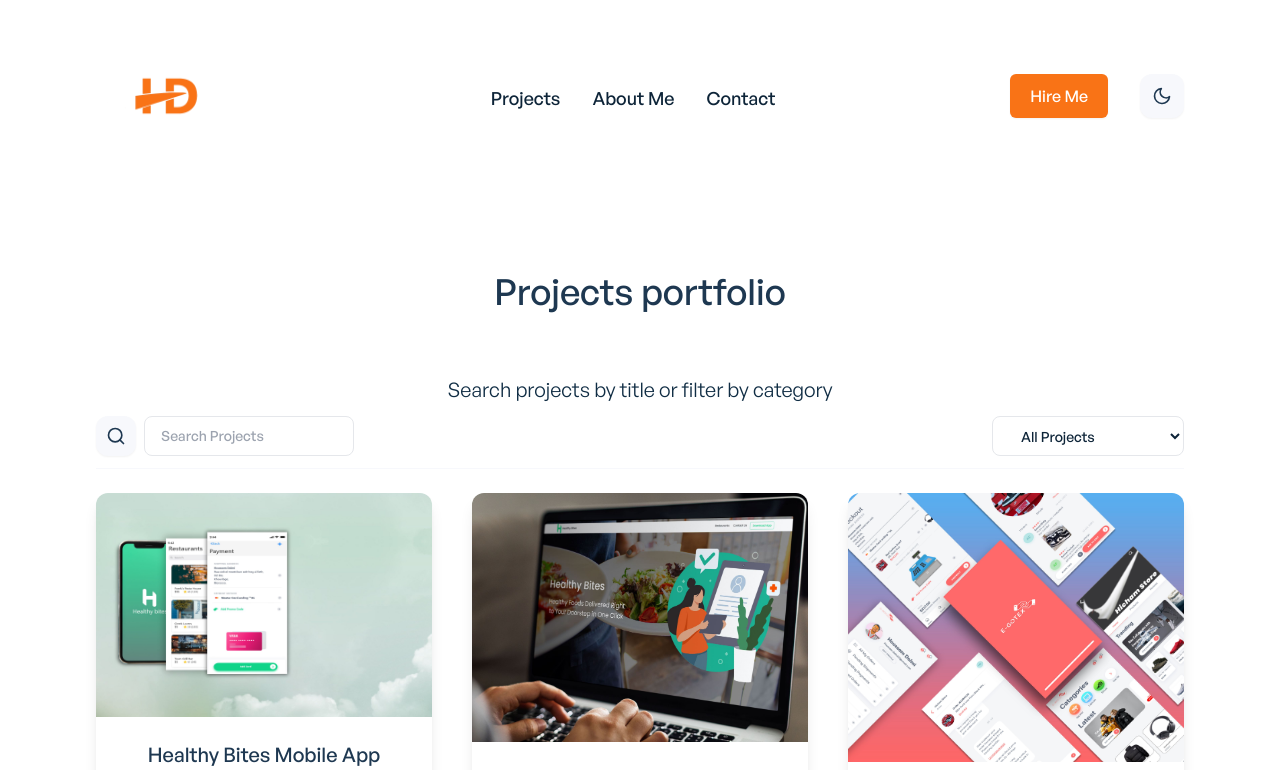
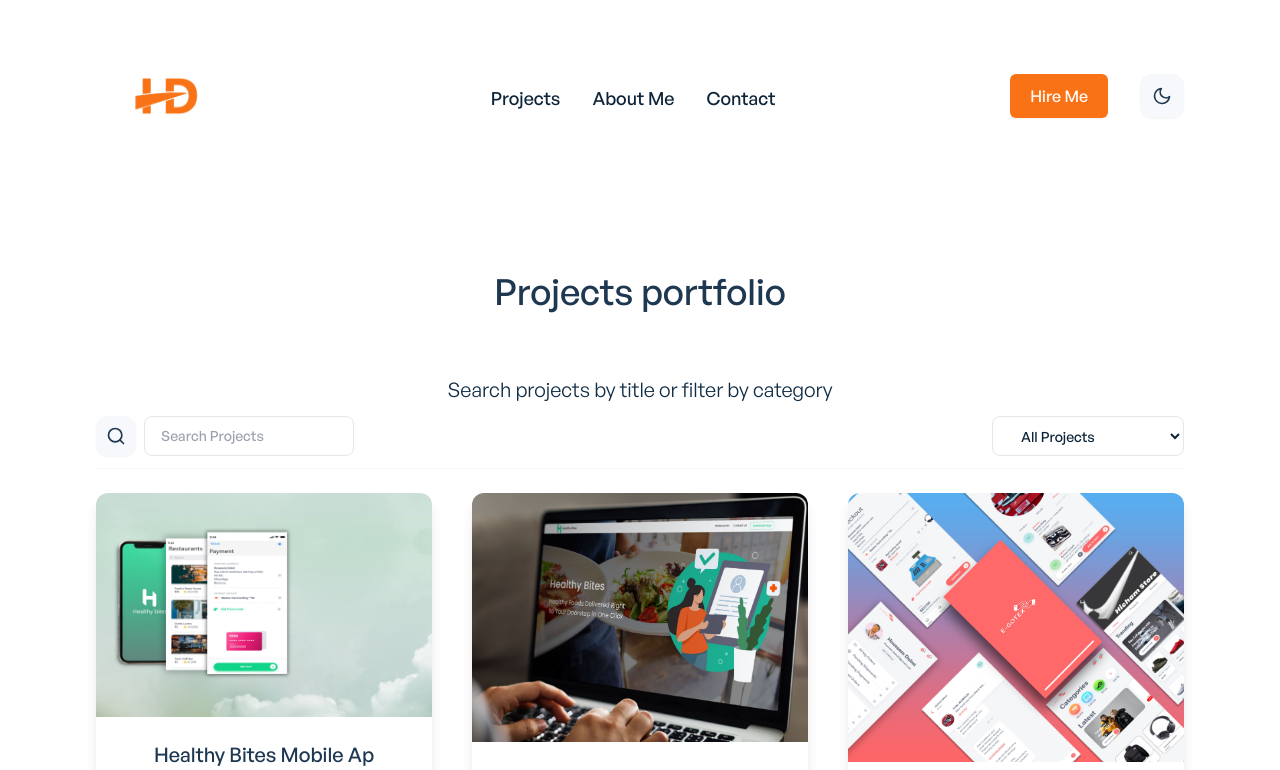
Before and after one commit to HoussamDolmi/test-ny, a React (Create React App) app: page /projects in a window 1280 px wide. Shown: the top 770 px of the page. Built offline with nearby package versions, Linux system fonts and the light colour scheme.

Commit message:
last commit

```diff
--- a/src/data/projects.js
+++ b/src/data/projects.js
@@ -8,7 +8,7 @@ export const projectsData = [
 	{
 		id: 1,
 		titl: 'HealthyBitesMobileApp',
-		title: 'Healthy Bites Mobile App',
+		title: 'Healthy Bites Mobile Ap',
 		category: 'UI/UX Design',
 		img: HealthyBitesMobile,
 		ProjectHeader: {
```
